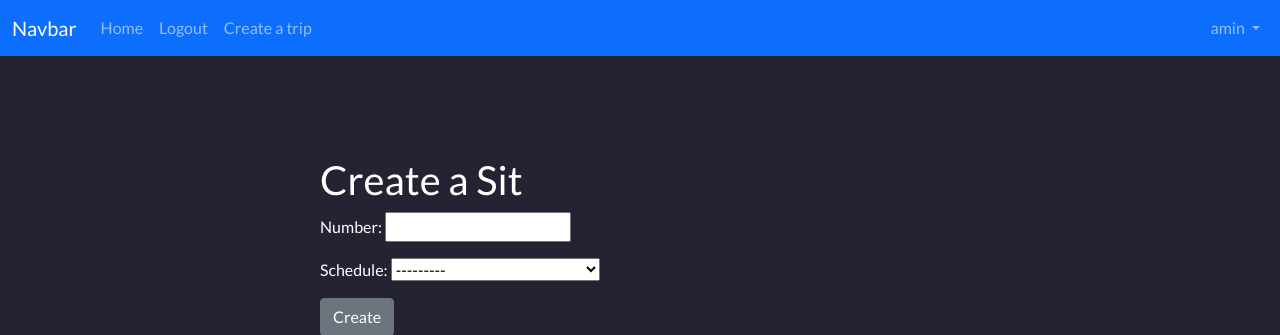
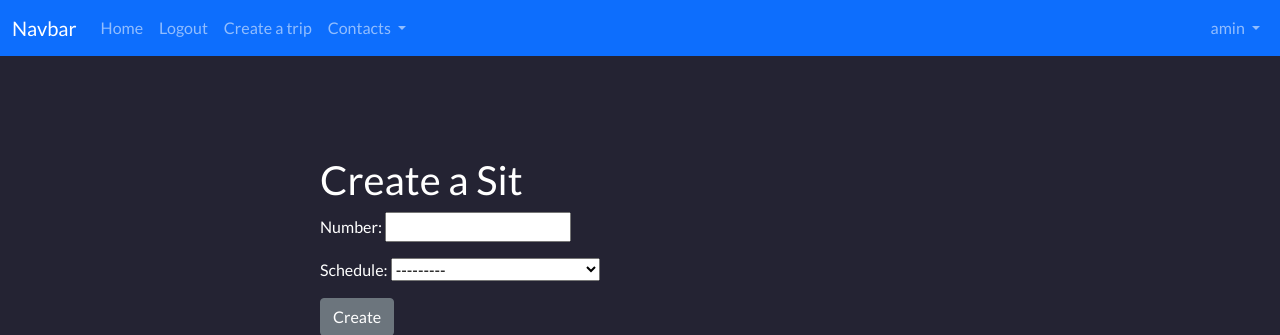
Before and after one commit to Mimkaa/calculator_grapher, a Django app: page /create_sit/11 in a window 1280 px wide. Shown: the top 335 px of the page. Run offline with Django 3.2, Linux system fonts and the light colour scheme; a user stored in the database is signed in; data comes from the database, SQL or seed files in the repository; both versions use the stored data as it was after the commit.

Commit message:
15 comit

```diff
--- a/affiliate/templates/base.html
+++ b/affiliate/templates/base.html
@@ -37,6 +37,19 @@
             <li class="nav-item">
             <a class="nav-link" href="{% url 'create_trip' %}">Create a trip</a>
           </li>
+            <li>
+                <ul class="navbar-nav " >
+
+                    <li class="nav-item dropdown">
+              <a class="nav-link dropdown-toggle" href="#" id="navbarDropdown" role="button" data-bs-toggle="dropdown" aria-expanded="false">
+               Contacts
+              </a>
+              <ul class="dropdown-menu" aria-labelledby="navbarDropdown" style="right: 0;left: auto;">
+                <li><a class="dropdown-item" >Email: illa98994@gmail.com</a></li>
+                <li><a class="dropdown-item" > Phone: +380954280654</a></li>
+                </ul>
+
+            </li>
             {% endif %}
         </ul>
       </div>
@@ -80,10 +93,9 @@
     <!-- Option 1: Bootstrap Bundle with Popper -->
     <script src="https://cdn.jsdelivr.net/npm/bootstrap@5.1.0/dist/js/bootstrap.bundle.min.js" integrity="sha384-U1DAWAznBHeqEIlVSCgzq+c9gqGAJn5c/t99JyeKa9xxaYpSvHU5awsuZVVFIhvj" crossorigin="anonymous"></script>
 
-    <!-- Option 2: Separate Popper and Bootstrap JS -->
-    <!--
+
     <script src="https://cdn.jsdelivr.net/npm/@popperjs/core@2.9.3/dist/umd/popper.min.js" integrity="sha384-eMNCOe7tC1doHpGoWe/6oMVemdAVTMs2xqW4mwXrXsW0L84Iytr2wi5v2QjrP/xp" crossorigin="anonymous"></script>
     <script src="https://cdn.jsdelivr.net/npm/bootstrap@5.1.0/dist/js/bootstrap.min.js" integrity="sha384-cn7l7gDp0eyniUwwAZgrzD06kc/tftFf19TOAs2zVinnD/C7E91j9yyk5//jjpt/" crossorigin="anonymous"></script>
-    -->
+
   </body>
 </html>
--- a/website/settings.py
+++ b/website/settings.py
@@ -26,7 +26,7 @@ BASE_DIR = Path(__file__).resolve().parent.parent
 SECRET_KEY = 'django-insecure-r3$sk2*i1s1!8*w5=)a25%gr1sh5mr-4o+b*hg79-y&syhe278'
 
 # SECURITY WARNING: don't run with debug turned on in production!
-DEBUG = False
+DEBUG = True
 
 ALLOWED_HOSTS = ['radiant-headland-34044.herokuapp.com','127.0.0.1']
 
```
Also changed, not shown: db.sqlite3.
